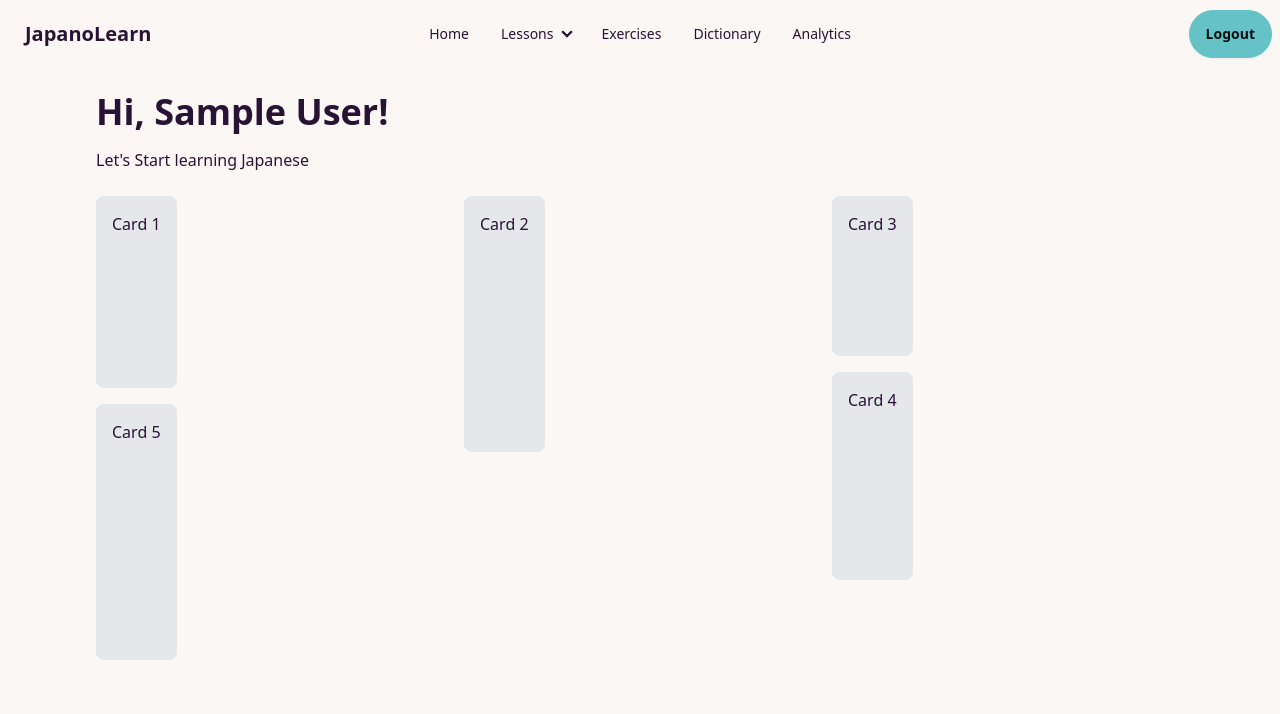
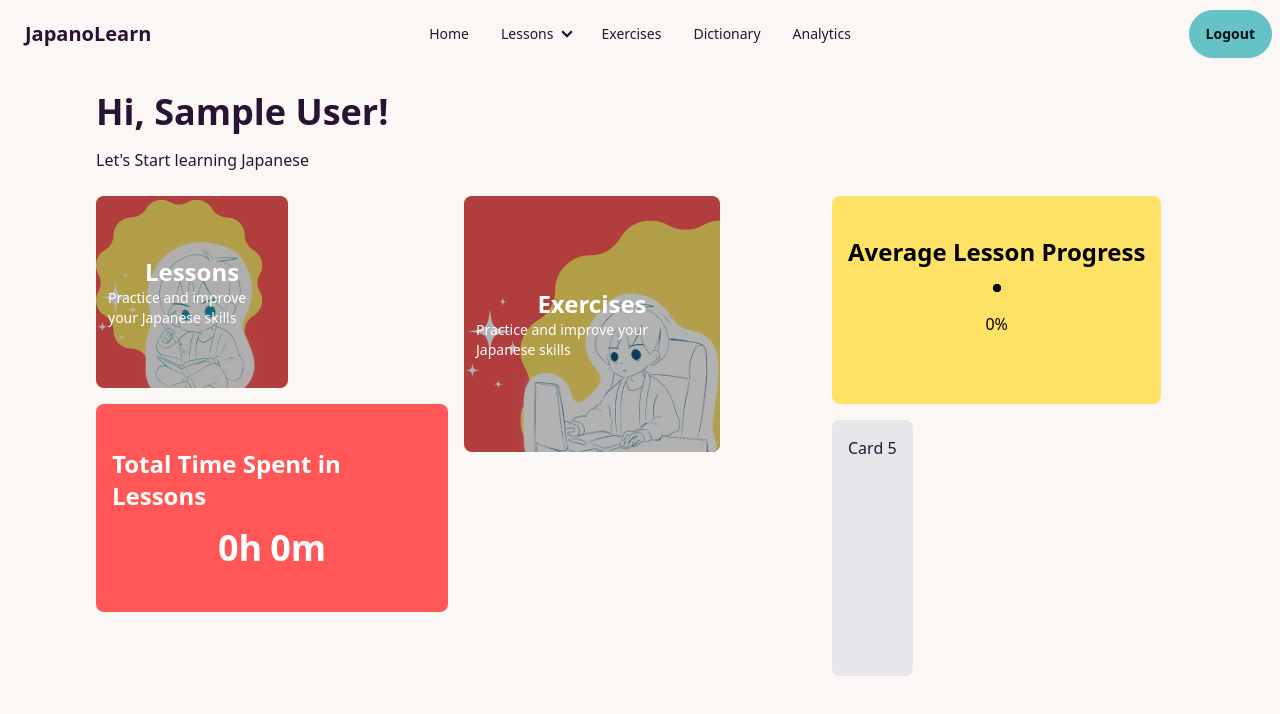
Before and after one commit to happygoluckycodeeditor/japanolearn, a React (Vite) app: page /home in a window 1280 px wide. Shown: the top 714 px of the page. Built offline with nearby package versions, Linux system fonts and the light colour scheme; no server answers; the database is empty; sample sign-in values are in the browser's storage.

Commit message:
Added progress thingy

```diff
--- a/src/components/Home.tsx
+++ b/src/components/Home.tsx
@@ -1,37 +1,153 @@
 import { useState, useEffect } from "react";
 import { onAuthStateChanged } from "firebase/auth";
 import Masonry, { ResponsiveMasonry } from "react-responsive-masonry";
-import { auth } from "../firebase-config"; // Import Firebase authentication
+import { useNavigate } from "react-router-dom";
+import { auth, db } from "../firebase-config";
+import { collection, getDocs } from "firebase/firestore";
+import img1 from "../assets/img1.svg";
+import img2 from "../assets/img2.svg";
 
 const Home = () => {
   const [userName, setUserName] = useState<string | null>(null);
+  const [totalTimeSpent, setTotalTimeSpent] = useState<number | null>(null);
+  const [averageProgress, setAverageProgress] = useState<number | null>(null);
+  const navigate = useNavigate();
 
-  // Listen to authentication state changes
   useEffect(() => {
     const unsubscribe = onAuthStateChanged(auth, (user) => {
       if (user) {
-        setUserName(user.displayName); // Set the user's display name
+        setUserName(user.displayName);
+        fetchTotalTimeSpent(user.uid);
+        fetchAverageProgress(user.uid);
       }
     });
-    return () => unsubscribe(); // Clean up the listener on unmount
+    return () => unsubscribe();
   }, []);
+
+  // Fetch total time spent from Firestore
+  const fetchTotalTimeSpent = async (userUid: string) => {
+    try {
+      const querySnapshot = await getDocs(collection(db, "userLessonStats"));
+      let totalTime = 0;
+      querySnapshot.forEach((doc) => {
+        if (doc.id.startsWith(userUid + "_")) {
+          const data = doc.data();
+          if (data.timeSpent) {
+            totalTime += data.timeSpent;
+          }
+        }
+      });
+      setTotalTimeSpent(totalTime);
+    } catch (error) {
+      console.error("Error fetching user stats:", error);
+    }
+  };
+
+  // Fetch average lesson progress from Firestore
+  const fetchAverageProgress = async (userUid: string) => {
+    try {
+      const querySnapshot = await getDocs(collection(db, "userLessonStats"));
+      let totalProgress = 0;
+      let count = 0;
+      querySnapshot.forEach((doc) => {
+        if (doc.id.startsWith(userUid + "_")) {
+          const data = doc.data();
+          if (data.lessonProgress !== undefined) {
+            totalProgress += data.lessonProgress;
+            count++;
+          }
+        }
+      });
+      const avgProgress = count > 0 ? totalProgress / count : 0;
+      setAverageProgress(avgProgress);
+    } catch (error) {
+      console.error("Error fetching lesson progress:", error);
+    }
+  };
+
+  // Convert seconds to hours and minutes
+  const formatTime = (seconds: number) => {
+    const hours = Math.floor(seconds / 3600);
+    const minutes = Math.floor((seconds % 3600) / 60);
+    return (
+      <div className="text-center">
+        <span className="text-4xl font-bold">{hours}h</span>
+        <span className="text-4xl font-semibold ml-2">{minutes}m</span>
+      </div>
+    );
+  };
 
   return (
     <div className="p-6 pl-24 pr-24">
       {/* Greeting */}
-      <h1 className="text-4xl font-bold">
-        Hi, {userName ? userName : "User"}!
-      </h1>
+      <h1 className="text-4xl font-bold">Hi, {userName ? userName : "User"}!</h1>
       <p className="mt-4">Let's Start learning Japanese</p>
 
       {/* Masonry Layout */}
       <div className="mt-6">
         <ResponsiveMasonry columnsCountBreakPoints={{ 350: 1, 750: 2, 900: 3 }}>
           <Masonry gutter="16px">
-            <div className="bg-gray-200 p-4 rounded-lg h-48">Card 1</div>
-            <div className="bg-gray-200 p-4 rounded-lg h-64">Card 2</div>
-            <div className="bg-gray-200 p-4 rounded-lg h-40">Card 3</div>
-            <div className="bg-gray-200 p-4 rounded-lg h-52">Card 4</div>
+            {/* Card 1 - Lessons */}
+            <div
+              className="relative bg-gray-200 rounded-lg h-48 cursor-pointer"
+              onClick={() => navigate("/lessons")}
+            >
+              <img
+                src={img1}
+                alt="Lessons"
+                className="w-full h-full object-cover rounded-lg"
+                style={{ filter: "brightness(0.7)" }}
+              />
+              <div className="absolute inset-0 flex flex-col justify-center items-center text-white">
+                <h2 className="text-2xl font-bold">Lessons</h2>
+                <p className="text-sm ml-3 mr-3">Practice and improve your Japanese skills</p>
+              </div>
+            </div>
+
+            {/* Card 2 - Exercises */}
+            <div
+              className="relative bg-gray-200 rounded-lg h-64 cursor-pointer"
+              onClick={() => navigate("/exercises")}
+            >
+              <img
+                src={img2}
+                alt="Exercises"
+                className="w-full h-full object-cover rounded-lg"
+                style={{ filter: "brightness(0.7)" }}
+              />
+              <div className="absolute inset-0 flex flex-col justify-center items-center text-white">
+                <h2 className="text-2xl font-bold">Exercises</h2>
+                <p className="text-sm ml-3 mr-3">Practice and improve your Japanese skills</p>
+              </div>
+            </div>
+
+            {/* Card 3 - Average Lesson Progress */}
+            <div className="bg-[#fde265] p-4 rounded-lg h-52 flex flex-col justify-center items-center">
+              <h2 className="text-2xl font-bold text-black">Average Lesson Progress</h2>
+              <div className="mt-4">
+                {averageProgress !== null ? (
+                  <div
+                    className="radial-progress text-black"
+                    style={{ "--value": Math.round(averageProgress) } as React.CSSProperties}
+                    role="progressbar"
+                  >
+                    {Math.round(averageProgress)}%
+                  </div>
+                ) : (
+                  "Loading..."
+                )}
+              </div>
+            </div>
+
+            {/* Card 4 - Total Time Spent */}
+            <div className="bg-[#ff5757] p-4 rounded-lg h-52 text-white flex flex-col justify-center items-center">
+              <h2 className="text-2xl font-bold">Total Time Spent in Lessons</h2>
+              <div className="mt-4">
+                {totalTimeSpent !== null ? formatTime(totalTimeSpent) : "Loading..."}
+              </div>
+            </div>
+
+            {/* Card 5 - Placeholder */}
             <div className="bg-gray-200 p-4 rounded-lg h-64">Card 5</div>
           </Masonry>
         </ResponsiveMasonry>
```
Also changed, not shown: src/assets/img2.svg (added).
